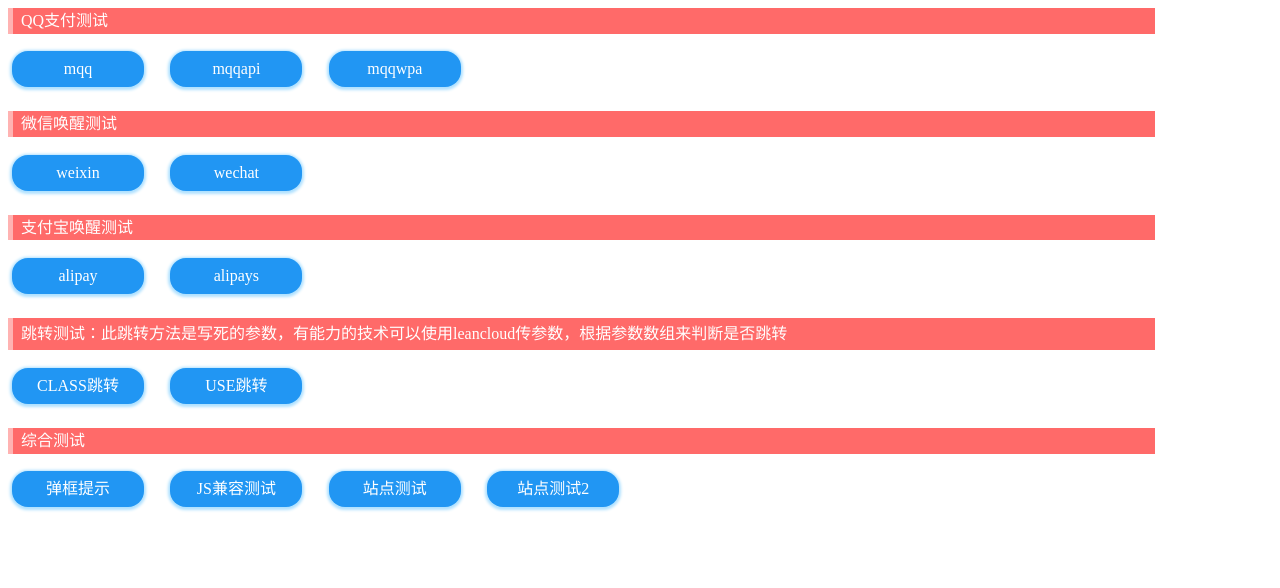
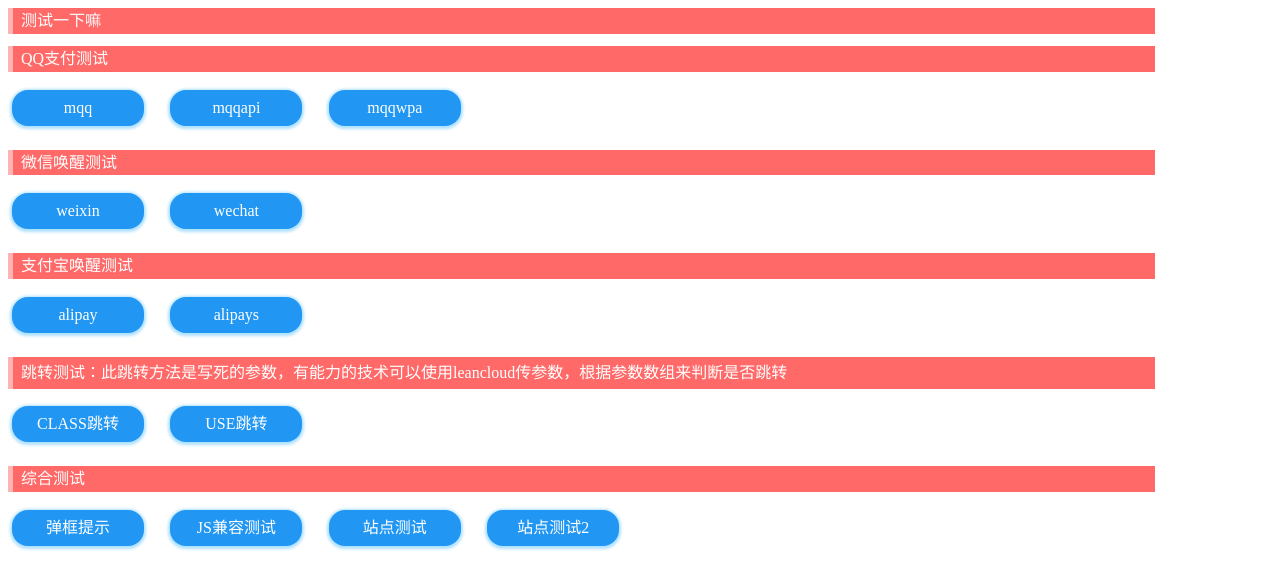
Before and after one commit to xiaomo94/test, a plain HTML site: page index.html in a window 1280 px wide. Drawn offline with Linux system fonts and the light colour scheme.

Commit message:
Update index.html

```diff
--- a/index.html
+++ b/index.html
@@ -38,7 +38,10 @@
 
 
 
-</head><body><div class="title">QQ支付测试</div>
+</head><body>
+
+    <div class="title">测试一下嘛</div>
+    <div class="title">QQ支付测试</div>
 
 <div class="test">
     <a href="mqq://">mqq</a>
```
